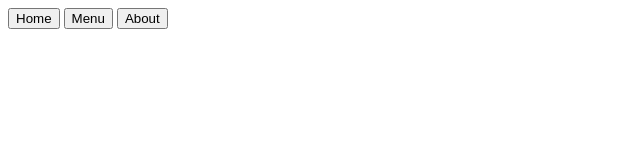
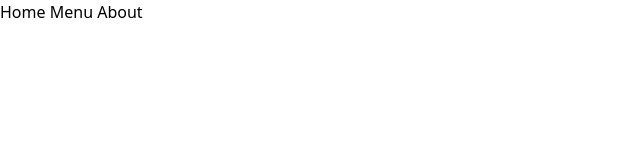
Before and after one commit to khaledk8/restaurant-page, a website built with webpack: page src/index.html in a window 1280 px wide. Shown: the whole page, without its empty margins (0-640 px from the left). Built offline with nearby package versions, Linux system fonts and the light colour scheme.

Commit message:
setting up tailwind

```diff
--- a/package.json
+++ b/package.json
@@ -12,7 +12,13 @@
   "license": "ISC",
   "devDependencies": {
     "html-webpack-plugin": "^5.6.0",
+    "tailwindcss": "^3.4.3",
     "webpack": "^5.91.0",
     "webpack-cli": "^5.1.4"
+  },
+  "dependencies": {
+    "css-loader": "^7.1.1",
+    "style-loader": "^4.0.0",
+    "webpack-dev-server": "^5.0.4"
   }
 }
--- a/src/index.html
+++ b/src/index.html
@@ -8,9 +8,9 @@
 <body>
     <header>
         <nav>
-            <button type="button">Home</button>
-            <button type="button">Menu</button>
-            <button type="button">About</button>
+            <button type="button" id="home">Home</button>
+            <button type="button" id="menu">Menu</button>
+            <button type="button" id="about">About</button>
         </nav>
     </header>
     <div id="content">
--- a/src/index.js
+++ b/src/index.js
@@ -1 +1 @@
-console.log("homo")
+import './style.css'
--- /dev/null
+++ b/src/style.css
@@ -0,0 +1,3 @@
+@tailwind base;
+@tailwind components;
+@tailwind utilities;
--- /dev/null
+++ b/tailwind.config.js
@@ -0,0 +1,8 @@
+/** @type {import('tailwindcss').Config} */
+module.exports = {
+  content: ["./src/*.{html,js}"],
+  theme: {
+    extend: {},
+  },
+  plugins: [],
+}
--- a/webpack.config.js
+++ b/webpack.config.js
@@ -19,4 +19,12 @@ module.exports = {
     path: path.resolve(__dirname, 'dist'),
    clean: true,
   },
+  module: {
+    rules: [
+      {
+        test: /\.css$/i,
+        use: ['style-loader', 'css-loader'],
+      },
+    ],
+  },
 };
```
Also changed, not shown: 1 other file.
